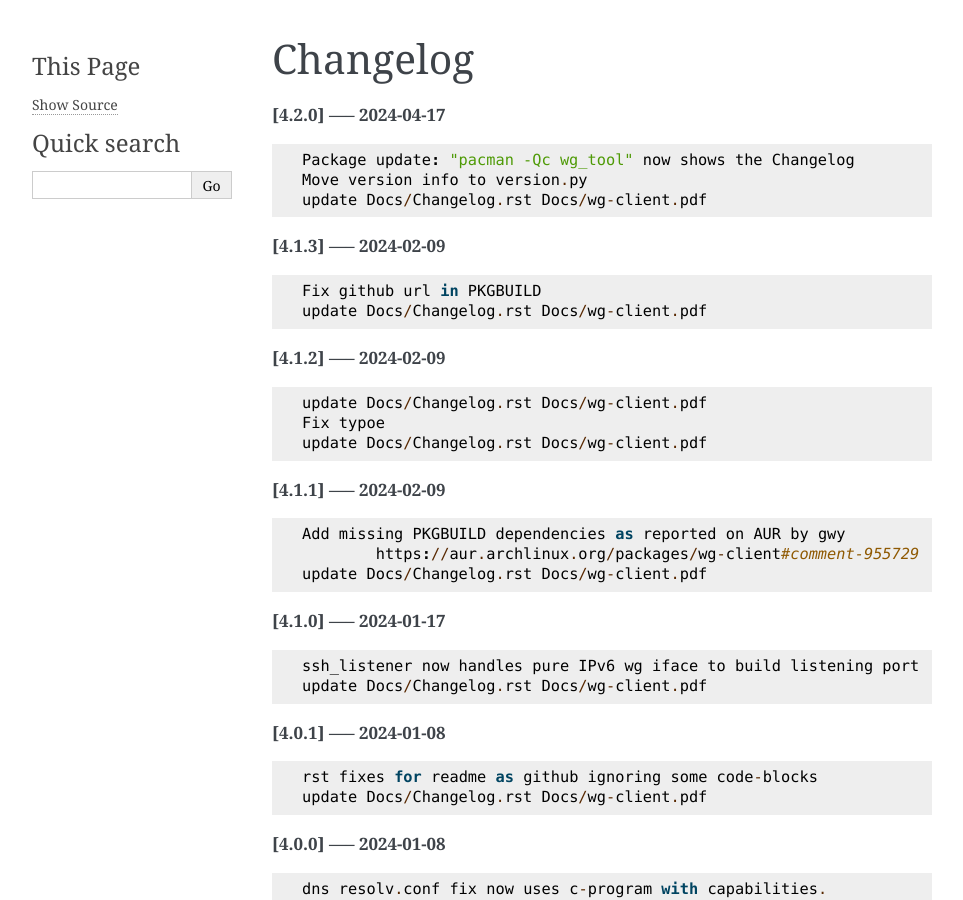
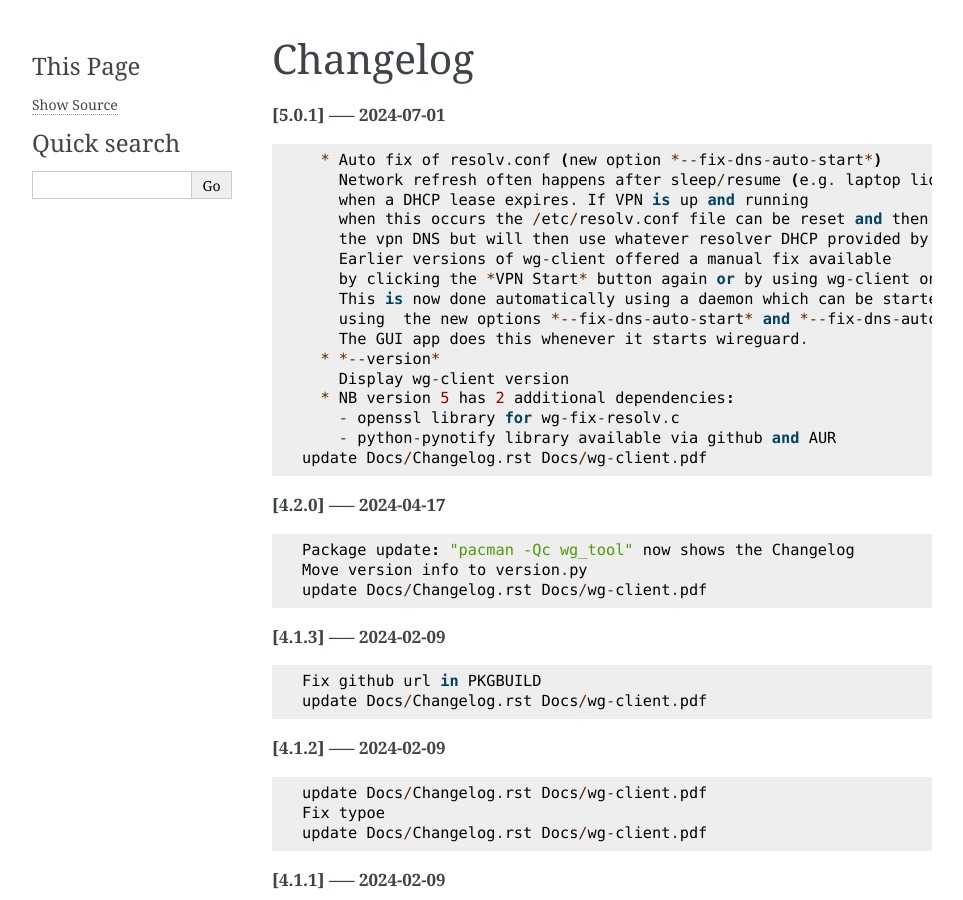
Before and after one commit to gene-git/wg-client, a Sphinx documentation site: the page built from Docs/Changelog.rst, in a window 1280 px wide and 900 px high. Shown: the whole window, without its empty margins (148-1111 px from the left). Built offline with Sphinx 7.4.7, drawn with Linux system fonts in a browser that asks for light colours.

Commit message:
update Docs/Changelog.rst Docs/wg-client.pdf

```diff
--- a/Docs/Changelog.rst
+++ b/Docs/Changelog.rst
@@ -1,5 +1,25 @@
 Changelog
 =========
+
+**[5.0.1] ----- 2024-07-01** ::
+
+	      * Auto fix of resolv.conf (new option *--fix-dns-auto-start*)
+	        Network refresh often happens after sleep/resume (e.g. laptop lid close/open) or
+	        when a DHCP lease expires. If VPN is up and running
+	        when this occurs the /etc/resolv.conf file can be reset and then DNS will no longer use
+	        the vpn DNS but will then use whatever resolver DHCP provided by default.
+	        Earlier versions of wg-client offered a manual fix available
+	        by clicking the *VPN Start* button again or by using wg-client on command line.
+	        This is now done automatically using a daemon which can be started/stopped from command line
+	        using  the new options *--fix-dns-auto-start* and *--fix-dns-auto-stop*
+	        The GUI app does this whenever it starts wireguard.
+	      * *--version*
+	        Display wg-client version
+	      * NB version 5 has 2 additional dependencies:
+	        - openssl library for wg-fix-resolv.c
+	        - python-pynotify library available via github and AUR
+	    update Docs/Changelog.rst Docs/wg-client.pdf
+
 
 **[4.2.0] ----- 2024-04-17** ::
 
```
Also changed, not shown: 1 other file.
